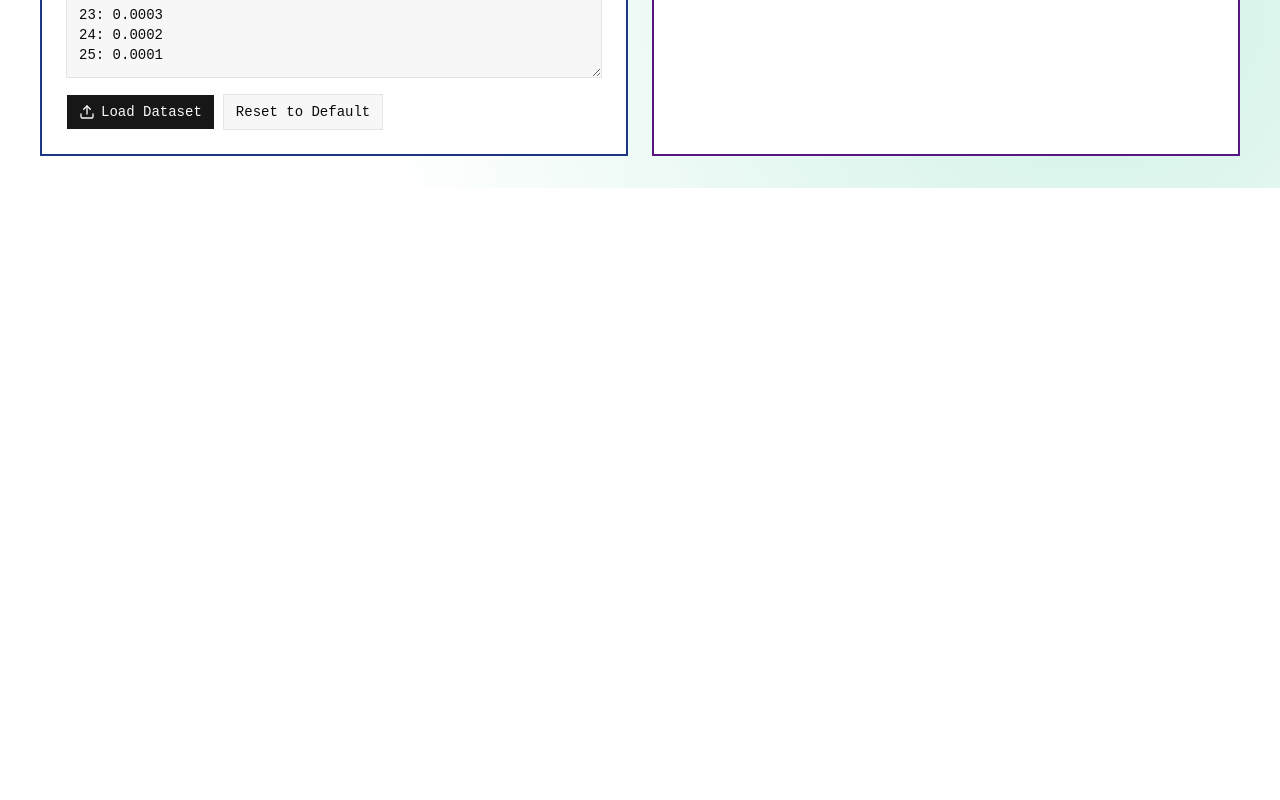
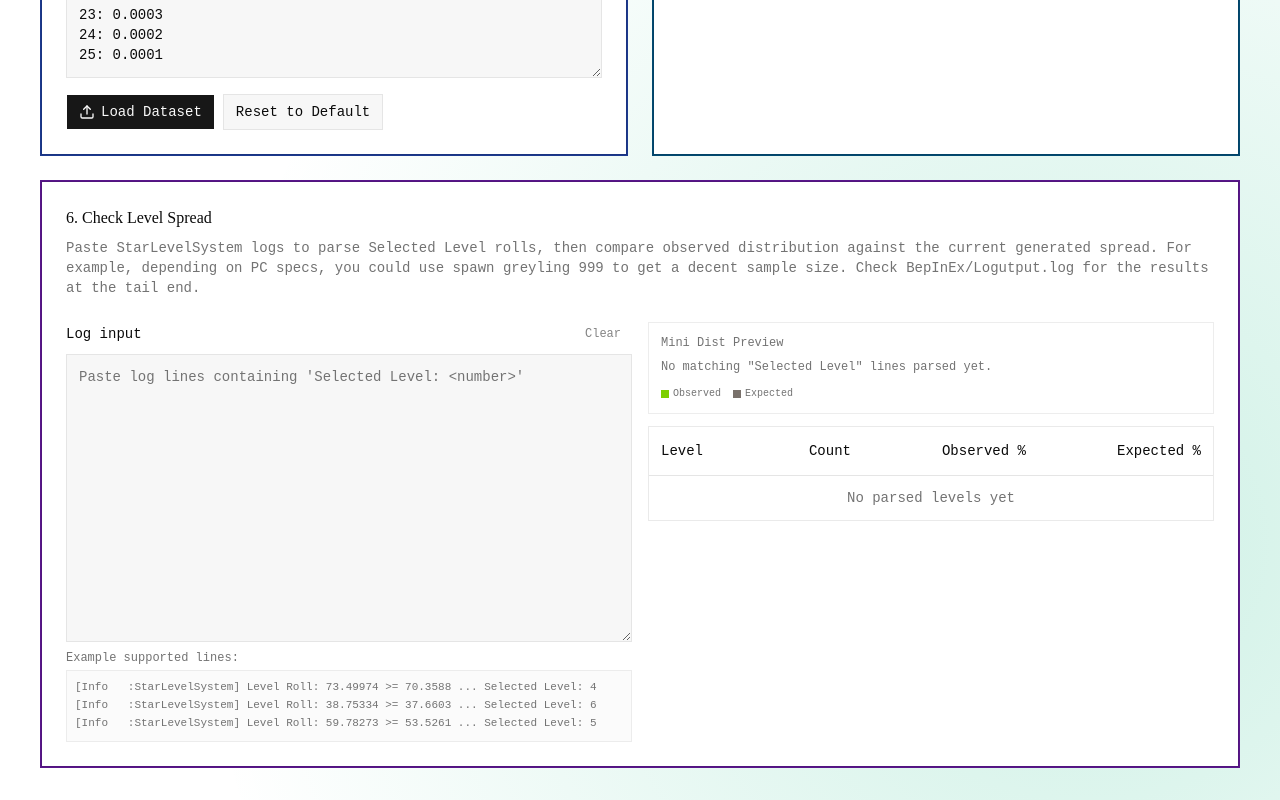
Before and after one commit to dsthedev/slslevelspreadtool, a React (Vite) app: page / in a window 1280 px wide. Shown: the part 1766-2566 px from the top of the page. Before the commit the page ends 1954 px from the top, so only its background shows below. Built offline with nearby package versions, Linux system fonts and the light colour scheme.

Commit message:
feat: add CheckLevelSpread component for analyzing level distribution from logs

```diff
--- a/src/App.tsx
+++ b/src/App.tsx
@@ -12,6 +12,7 @@ import {
   ManualInputCard,
   ProfileManagerCard,
 } from "@/components/levelupchance/dataset-editor"
+import { CheckLevelSpread } from "@/components/levelupchance/check-level-spread"
 import { OutputTable } from "@/components/levelupchance/output-table"
 import {
   loadSavedProfilesStore,
@@ -521,13 +522,23 @@ export function App() {
 
         <div
           id="copy-section"
-          className="h-full rounded-xl border-2 border-purple-900 p-0"
+          className="h-full rounded-xl border-2 border-sky-900 p-0"
         >
           <OutputTable
             className="h-full rounded-xl border-0"
             entries={weightedEntries}
             onCopy={handleCopy}
             copied={copied}
+          />
+        </div>
+
+        <div
+          id="check-level-spread-section"
+          className="h-full rounded-xl border-2 border-purple-900 p-0 lg:col-span-2"
+        >
+          <CheckLevelSpread
+            className="h-full rounded-xl border-0"
+            expectedEntries={weightedEntries}
           />
         </div>
       </div>
--- /dev/null
+++ b/src/components/levelupchance/check-level-spread.tsx
@@ -0,0 +1,243 @@
+import { useMemo, useState } from "react"
+
+import type { LevelEntry } from "@/components/levelupchance/types"
+import { getEffectiveLevelChances } from "@/components/levelupchance/utils"
+import {
+  Card,
+  CardContent,
+  CardDescription,
+  CardHeader,
+  CardTitle,
+} from "@/components/ui/card"
+import { Button } from "@/components/ui/button"
+import { Label } from "@/components/ui/label"
+import {
+  Table,
+  TableBody,
+  TableCell,
+  TableHead,
+  TableHeader,
+  TableRow,
+} from "@/components/ui/table"
+import { Textarea } from "@/components/ui/textarea"
+import { cn } from "@/lib/utils"
+
+type CheckLevelSpreadProps = {
+  expectedEntries: LevelEntry[]
+  className?: string
+}
+
+type ParsedLevelRow = {
+  level: number
+  count: number
+  observedPercent: number
+  expectedPercent: number
+}
+
+const SELECTED_LEVEL_PATTERN = /Selected Level:\s*(\d+)/
+
+export function CheckLevelSpread({ expectedEntries, className }: CheckLevelSpreadProps) {
+  const [logInput, setLogInput] = useState("")
+  const hasInput = logInput.trim().length > 0
+
+  const expectedByLevel = useMemo(() => {
+    const effectiveEntries = getEffectiveLevelChances(expectedEntries)
+    const totalEffective = effectiveEntries.reduce(
+      (sum, entry) => sum + entry.effectiveChance,
+      0
+    )
+
+    return new Map(
+      effectiveEntries.map((entry) => [
+        entry.level,
+        totalEffective > 0 ? (entry.effectiveChance / totalEffective) * 100 : 0,
+      ])
+    )
+  }, [expectedEntries])
+
+  const parseResult = useMemo(() => {
+    const lines = logInput
+      .split("\n")
+      .map((line) => line.trim())
+      .filter((line) => line.length > 0)
+
+    const counts = new Map<number, number>()
+    let matched = 0
+
+    for (const line of lines) {
+      const match = line.match(SELECTED_LEVEL_PATTERN)
+
+      if (!match) {
+        continue
+      }
+
+      const parsedLevel = Number.parseInt(match[1], 10)
+
+      if (!Number.isFinite(parsedLevel) || parsedLevel <= 0) {
+        continue
+      }
+
+      matched += 1
+      counts.set(parsedLevel, (counts.get(parsedLevel) ?? 0) + 1)
+    }
+
+    const rows = Array.from(counts.entries())
+      .sort((a, b) => a[0] - b[0])
+      .map(([level, count]): ParsedLevelRow => ({
+        level,
+        count,
+        observedPercent: matched > 0 ? (count / matched) * 100 : 0,
+        expectedPercent: expectedByLevel.get(level) ?? 0,
+      }))
+
+    return {
+      totalLines: lines.length,
+      matchedLines: matched,
+      rows,
+    }
+  }, [expectedByLevel, logInput])
+
+  const maxBarValue = useMemo(() => {
+    return parseResult.rows.reduce(
+      (maxValue, row) =>
+        Math.max(maxValue, row.observedPercent, row.expectedPercent),
+      0
+    )
+  }, [parseResult.rows])
+
+  return (
+    <Card className={cn("h-full rounded-xl border-0", className)}>
+      <CardHeader>
+        <CardTitle>6. Check Level Spread</CardTitle>
+        <CardDescription>
+          Paste StarLevelSystem logs to parse Selected Level rolls, then compare observed distribution against the current generated spread. For example, depending on PC specs, you could use <code>spawn greyling 999</code> to get a decent sample size. Check <code>BepInEx/Logutput.log</code> for the results at the tail end.
+        </CardDescription>
+      </CardHeader>
+      <CardContent className="space-y-4">
+        <div className="grid gap-4 lg:grid-cols-2">
+          <div className="space-y-2">
+            <div className="flex items-center justify-between gap-2">
+              <Label htmlFor="check-level-spread-input">Log input</Label>
+              <Button
+                type="button"
+                variant="ghost"
+                size="xs"
+                disabled={!hasInput}
+                onClick={() => setLogInput("")}
+              >
+                Clear
+              </Button>
+            </div>
+            <Textarea
+              id="check-level-spread-input"
+              value={logInput}
+              onChange={(event) => setLogInput(event.target.value)}
+              rows={16}
+              className="min-h-72 resize-y font-mono text-xs text-muted-foreground"
+              placeholder="Paste log lines containing 'Selected Level: <number>'"
+            />
+            {hasInput ? (
+              <p className="text-xs text-muted-foreground">
+                Parsed {parseResult.matchedLines} matching roll lines out of {parseResult.totalLines} total non-empty lines.
+              </p>
+            ) : (
+              <div className="space-y-1 text-xs text-muted-foreground">
+                <p>Example supported lines:</p>
+                <pre className="overflow-x-auto rounded-md border border-border/70 bg-muted/40 p-2 font-mono text-[11px] leading-relaxed">
+                  <code>{`[Info   :StarLevelSystem] Level Roll: 73.49974 >= 70.3588 ... Selected Level: 4
+[Info   :StarLevelSystem] Level Roll: 38.75334 >= 37.6603 ... Selected Level: 6
+[Info   :StarLevelSystem] Level Roll: 59.78273 >= 53.5261 ... Selected Level: 5`}</code>
+                </pre>
+              </div>
+            )}
+          </div>
+
+          <div className="space-y-3">
+            <div className="rounded-lg border border-border/70 p-3">
+              <p className="text-xs text-muted-foreground">Mini Dist Preview</p>
+              {parseResult.rows.length === 0 ? (
+                <p className="mt-2 text-xs text-muted-foreground">
+                  No matching "Selected Level" lines parsed yet.
+                </p>
+              ) : (
+                <div className="mt-2 max-h-48 overflow-x-auto overflow-y-hidden">
+                  <div className="flex min-w-max items-end gap-2">
+                    {parseResult.rows.map((row) => {
+                      const observedHeight =
+                        maxBarValue > 0 ? (row.observedPercent / maxBarValue) * 100 : 0
+                      const expectedHeight =
+                        maxBarValue > 0 ? (row.expectedPercent / maxBarValue) * 100 : 0
+
+                      return (
+                        <div key={row.level} className="flex w-8 flex-col items-center gap-1">
+                          <div className="flex h-24 w-full items-end justify-center gap-0.5 rounded bg-muted/40 p-1">
+                            <div
+                              className="w-2 rounded-sm bg-lime-500"
+                              style={{ height: `${observedHeight}%` }}
+                              title={`Observed L${row.level}: ${row.observedPercent.toFixed(2)}%`}
+                            />
+                            <div
+                              className="w-2 rounded-sm bg-stone-500"
+                              style={{ height: `${expectedHeight}%` }}
+                              title={`Expected L${row.level}: ${row.expectedPercent.toFixed(2)}%`}
+                            />
+                          </div>
+                          <span className="text-[10px] text-muted-foreground">L{row.level}</span>
+                        </div>
+                      )
+                    })}
+                  </div>
+                </div>
+              )}
+              <div className="mt-3 flex flex-wrap gap-3 text-[10px] text-muted-foreground">
+                <span className="inline-flex items-center gap-1">
+                  <span className="inline-block size-2 rounded-sm bg-lime-500" />
+                  Observed
+                </span>
+                <span className="inline-flex items-center gap-1">
+                  <span className="inline-block size-2 rounded-sm bg-stone-500" />
+                  Expected
+                </span>
+              </div>
+            </div>
+
+            <div className="max-h-72 overflow-auto rounded-lg border border-border/80">
+              <Table className="text-sm">
+                <TableHeader>
+                  <TableRow>
+                    <TableHead>Level</TableHead>
+                    <TableHead className="text-right">Count</TableHead>
+                    <TableHead className="text-right">Observed %</TableHead>
+                    <TableHead className="text-right">Expected %</TableHead>
+                  </TableRow>
+                </TableHeader>
+                <TableBody>
+                  {parseResult.rows.length === 0 ? (
+                    <TableRow>
+                      <TableCell colSpan={4} className="text-center text-muted-foreground">
+                        No parsed levels yet
+                      </TableCell>
+                    </TableRow>
+                  ) : (
+                    parseResult.rows.map((row) => (
+                      <TableRow key={row.level}>
+                        <TableCell>L{row.level}</TableCell>
+                        <TableCell className="text-right font-mono">{row.count}</TableCell>
+                        <TableCell className="text-right font-mono">
+                          {row.observedPercent.toFixed(2)}%
+                        </TableCell>
+                        <TableCell className="text-right font-mono">
+                          {row.expectedPercent.toFixed(2)}%
+                        </TableCell>
+                      </TableRow>
+                    ))
+                  )}
+                </TableBody>
+              </Table>
+            </div>
+          </div>
+        </div>
+      </CardContent>
+    </Card>
+  )
+}
```
